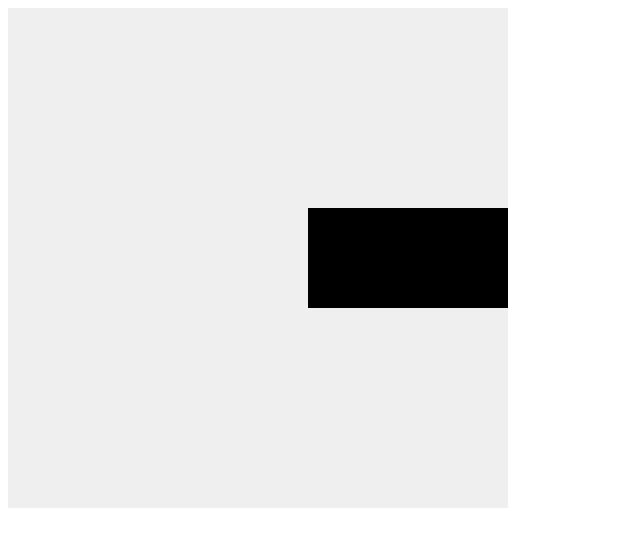
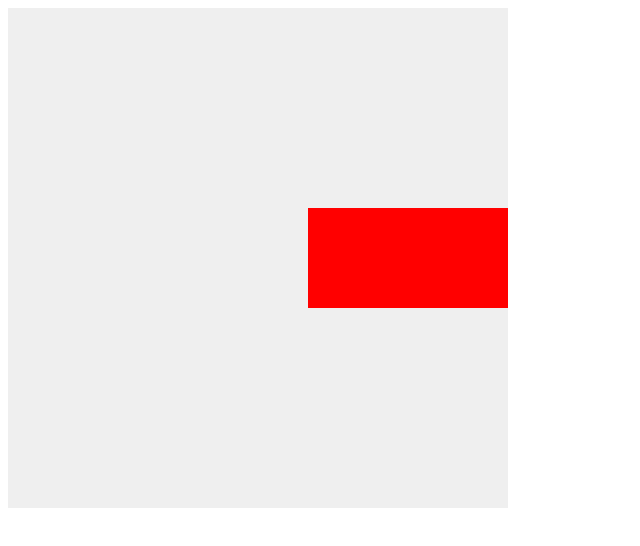
Before and after one commit to DanielAdeyemi/Pluralsight_canvas_practice, a plain HTML site: page index.html in a window 1280 px wide. Shown: the whole page, without its empty margins (0-640 px from the left). Drawn offline with Linux system fonts and the light colour scheme.

Commit message:
change color of canvas

```diff
--- a/index.html
+++ b/index.html
@@ -12,6 +12,7 @@
       // Step 3: access 2d context
       let ctx = canvas.getContext('2d');
       // Step 4: render graphics (x, y, width, height)
+      ctx.fillStyle = 'Red';
       ctx.fillRect(300, 200, 200, 100);
     }
   </script>
```
